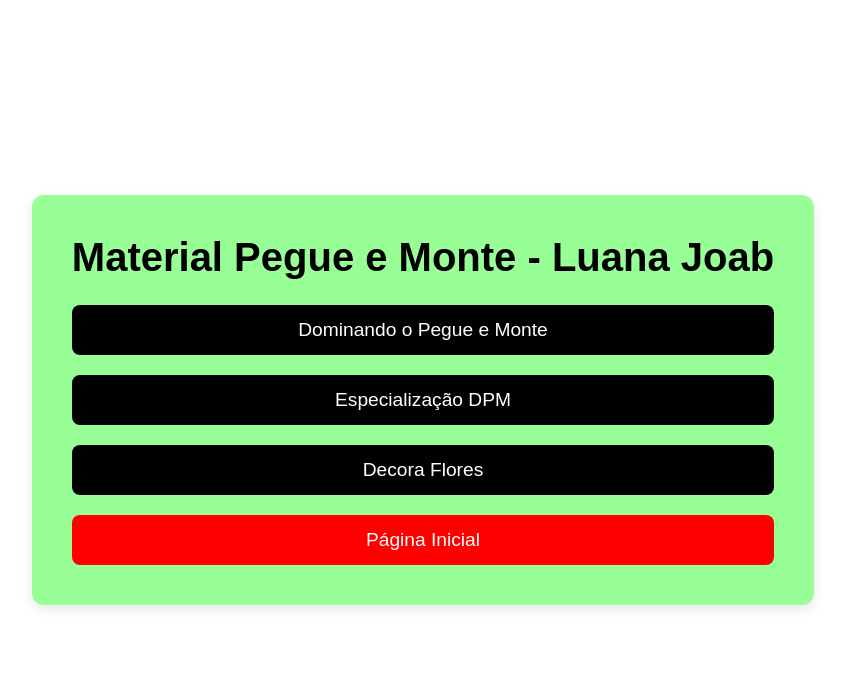
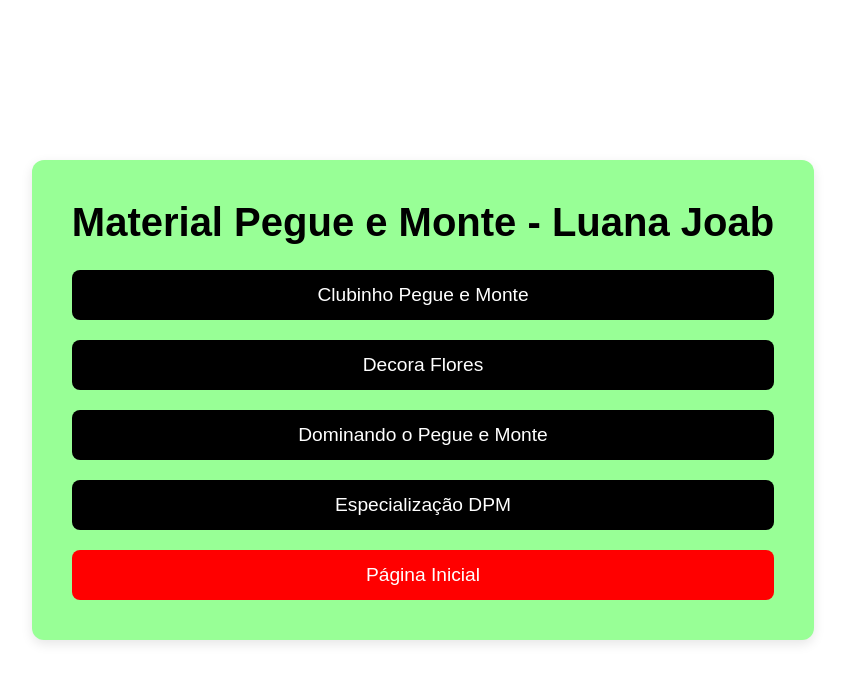
Before and after one commit to pedrofatene-sys/material-pegue-e-monte-luana-joab, a plain HTML site: page index.html in a window 1280 px wide. Shown: the whole page, without its empty margins (217-1062 px from the left). Drawn offline with Linux system fonts and the light colour scheme.

Commit message:
Add files via upload

```diff
--- a/index.html
+++ b/index.html
@@ -13,9 +13,10 @@
         </header>
 
         <div class="button-container">
+	    <a href="https://drive.google.com/drive/u/0/folders/1ezX9oL6NUUzdRgNOpsVF78HEUtBnP0Oh" target="_blank" class="button">Clubinho Pegue e Monte</a>
+	    <a href="https://drive.google.com/drive/u/0/folders/1CPHc5OcXHGAjpw2oeIcqNnLWEhLrVC3m" target="_blank" class="button">Decora Flores</a>
             <a href="https://drive.google.com/drive/u/0/folders/1osXt44N_lManw3S5Q-ETh-_ClP9CZVOz" target="_blank" class="button">Dominando o Pegue e Monte</a>
             <a href="https://drive.google.com/drive/u/0/folders/1G70EaGAfUeQt0pWrL66Xw8eGb3BMpCyF" target="_blank" class="button">Especialização DPM</a>
-            <a href="https://drive.google.com/drive/u/0/folders/1CPHc5OcXHGAjpw2oeIcqNnLWEhLrVC3m" target="_blank" class="button">Decora Flores</a>
             <a href="https://pedrocorreiauninter.github.io/material-uninter" target="_blank" class="button" button style="background-color: red; color: white;">Página Inicial</a>
         </div>
     </div>
```
